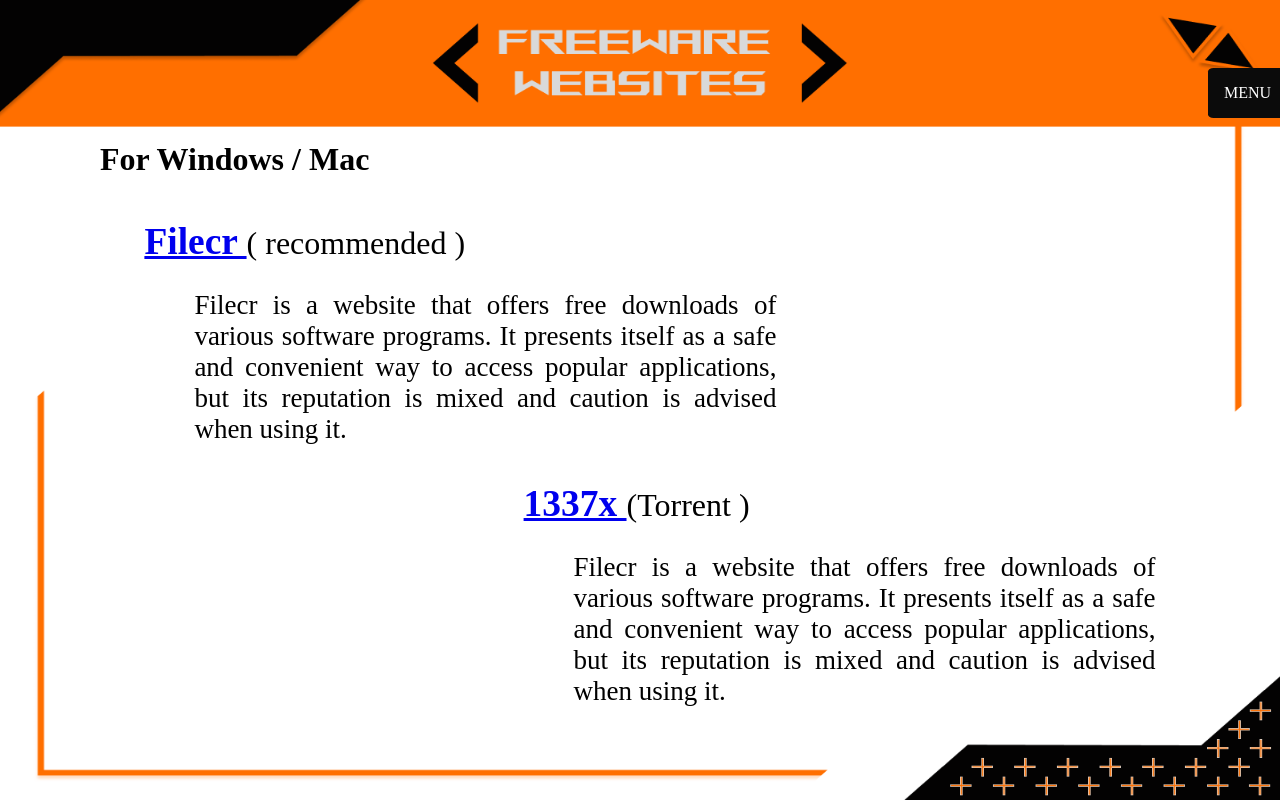
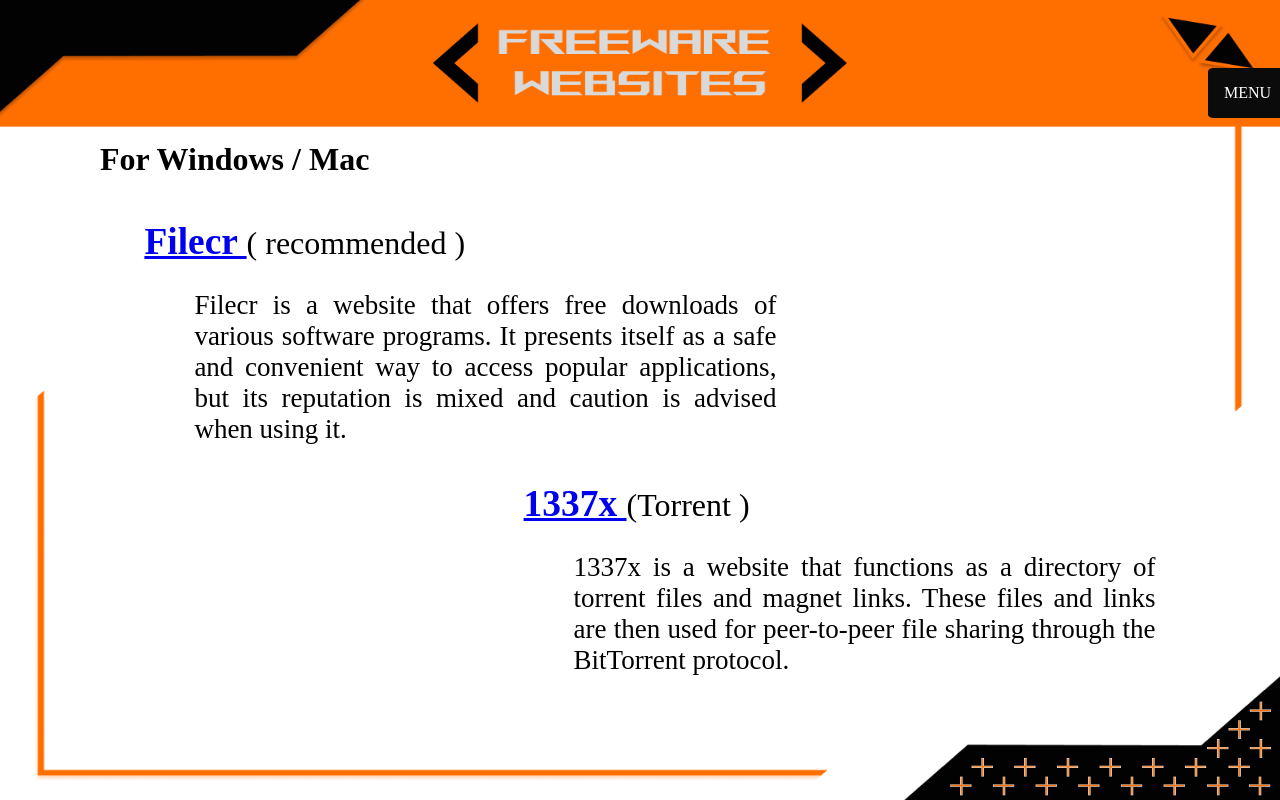
Before and after one commit to jpvasqu/websitename, a plain HTML site: page freeware.html in a window 1280 px wide. Drawn offline with Linux system fonts and the light colour scheme.

Commit message:
Update freeware.html

```diff
--- a/freeware.html
+++ b/freeware.html
@@ -40,7 +40,8 @@
 
         <div class="text">
             <p>
-                Filecr is a website that offers free downloads of various software programs. It presents itself as a safe and convenient way to access popular applications, but its reputation is mixed and caution is advised when using it.</p>
+
+1337x is a website that functions as a directory of torrent files and magnet links. These files and links are then used for peer-to-peer file sharing through the BitTorrent protocol.</p>
         </div>
     </div>
 </body>
```
